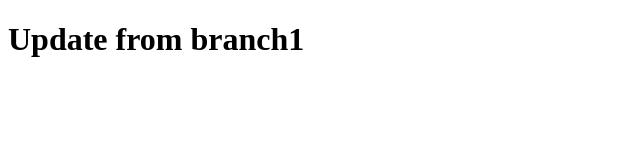
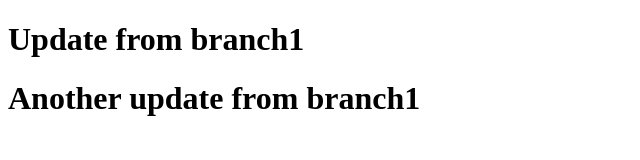
Before and after one commit to devnoman01/combined-project-sample, a plain HTML site: page index.html in a window 1280 px wide. Shown: the whole page, without its empty margins (0-640 px from the left). Drawn offline with Linux system fonts and the light colour scheme.

Commit message:
another heading added

```diff
--- a/index.html
+++ b/index.html
@@ -8,5 +8,6 @@
 </head>
 <body>
     <h1>Update from branch1</h1>
+    <h1>Another update from branch1</h1>
 </body>
 </html>
```
